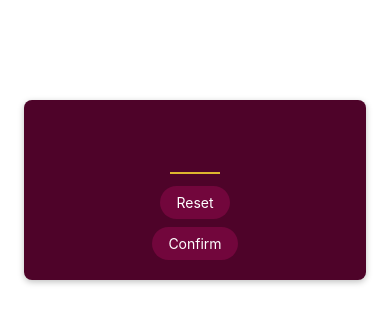
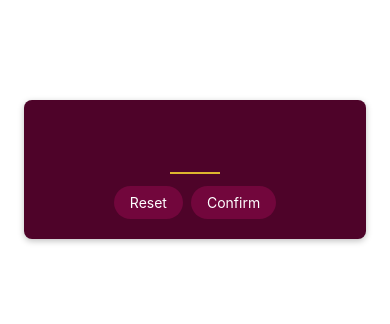
Before and after one commit to afiqaimanafr/mini-game, a React Native app: screen / in a window 390 px wide. Shown: the top 324 px of the page. Built offline with nearby package versions, Linux system fonts and the light colour scheme.

Commit message:
update: latest

```diff
--- a/screens/StartGameScreen.js
+++ b/screens/StartGameScreen.js
@@ -12,8 +12,10 @@ function StartGameScreen() {
         autoCapitalize="none"
         autoCorrect={false}
       />
-      <PrimaryButton>Reset</PrimaryButton>
-      <PrimaryButton>Confirm</PrimaryButton>
+      <View style={styles.buttonsContainer}>
+        <PrimaryButton>Reset</PrimaryButton>
+        <PrimaryButton>Confirm</PrimaryButton>
+      </View>
     </View>
   );
 }
@@ -46,4 +48,7 @@ const styles = StyleSheet.create({
     fontWeight: "bold",
     textAlign: "center",
   },
+  buttonsContainer: {
+    flexDirection: "row",
+  },
 });
```
